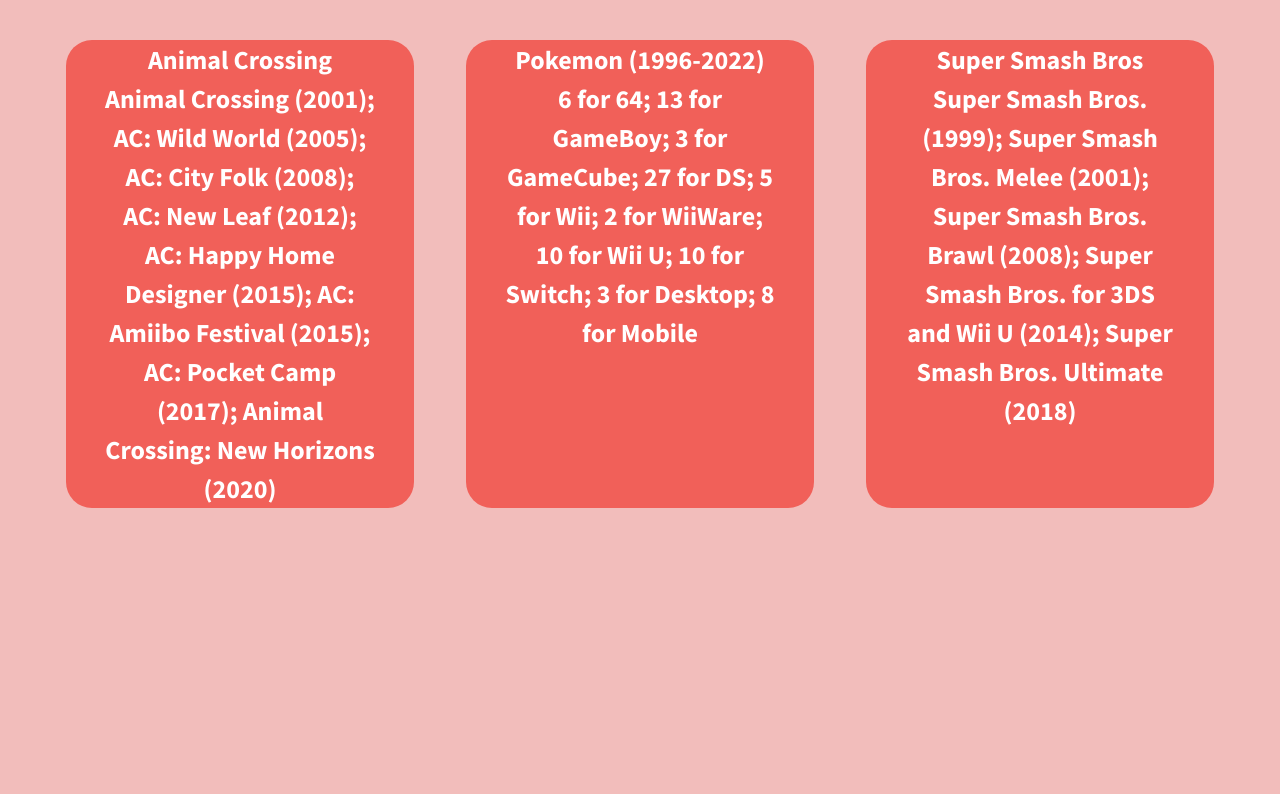
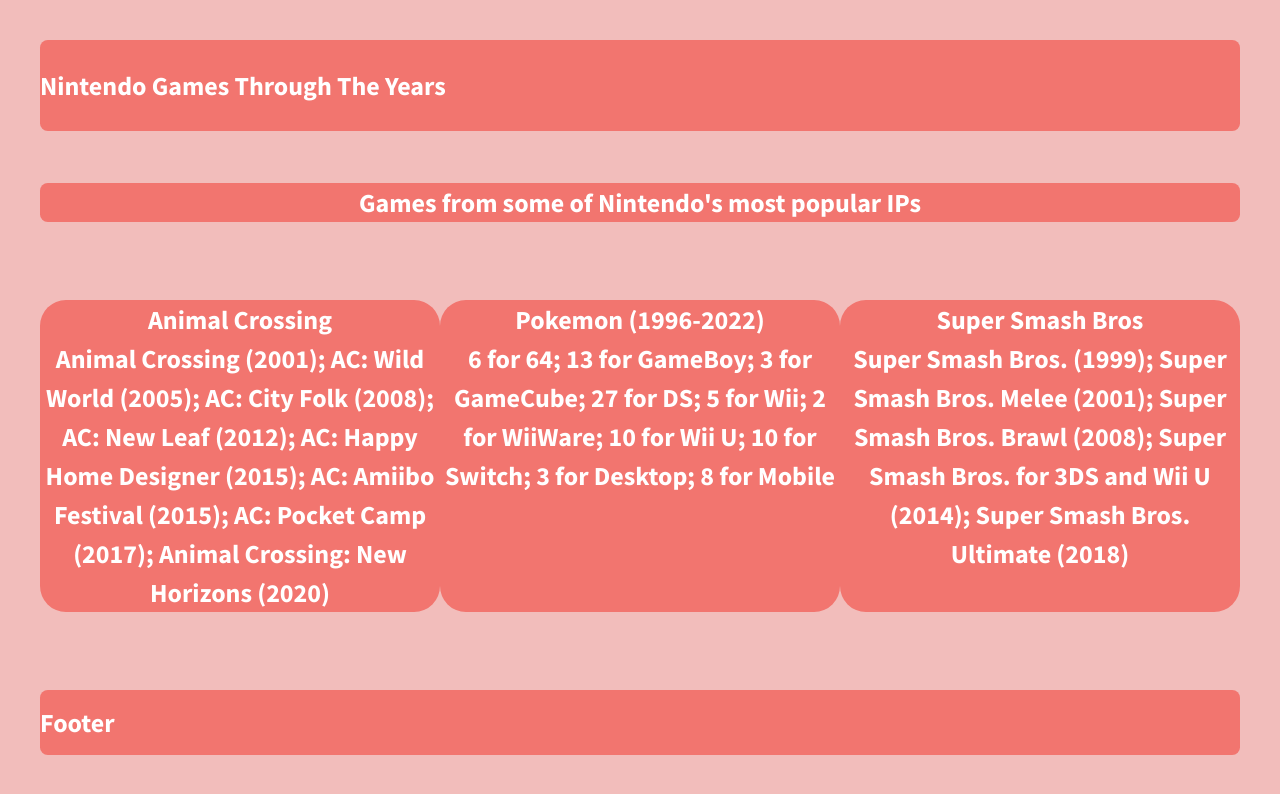
Before and after one commit to mirandatwodots/divs-flexbox, a plain HTML site: page index.html in a window 1280 px wide. Drawn offline with nearby package versions, Linux system fonts and the light colour scheme.

Commit message:
Completed flex layout

```diff
--- a/css/main.css
+++ b/css/main.css
@@ -111,7 +111,8 @@ body {
 
 .wrapper {
   /*add display:flex and set justify-content to space-between*/
-  display:flex;
+  display: flex;
+  flex-flow: row wrap;
   justify-content: space-between;
   font-weight: 700;
 
@@ -119,20 +120,58 @@ body {
 
 .div-1, .div-2, .div-3 {
   width: 30%;
-  display:flex;
-  justify-content: center;
-  align-items: stretch;
-  margin: 0 1em 0 1em;
-  padding: 0 1.5em 0 1.5em;
+  ddisplay: flex;
+  flex: 1;
+  justify-content: space-between;
+  dalign-items: center;
+  margin: 3em 0 3em 0;
+  dpadding: 0 1.5em 0 1.5em;
   color: #fff;
   line-height: 1.5em;
   font-size: 1.3em;
   text-align: center;
-  background-color: #f16059;
+  background-color: #f2756f;
   border-radius: 1em;
 
+}
 
+.header {
+  width: 100%;
+  display: flex;
+  justify-content:flex-start;
+  color: #fff;
+  line-height: 1.5em;
+  font-size: 1.3em;
+  background-color: #f2756f;
+  margin: 0 0 2em 0;
+  padding: 1em 0 1em 0;
+  border-radius: .3em;
 }
+
+.main {
+  width: 100%;
+  display: flex;
+  justify-content: center;
+  color: #fff;
+  line-height: 1.5em;
+  font-size: 1.3em;
+  background-color: #f2756f;
+  border-radius: .3em;
+}
+
+.footer {
+  width: 100%;
+  display: flex;
+  justify-content:flex-start;
+  color: #fff;
+  line-height: 1.5em;
+  font-size: 1.3em;
+  background-color: #f2756f;
+  border-radius: .3em;
+  padding: .5em 0 .5em 0;
+}
+}
+
 
 
 
--- a/index.html
+++ b/index.html
@@ -22,6 +22,12 @@
         <![endif]-->
 
         <section class="wrapper">
+            <div class="header">
+              <header>Nintendo Games Through The Years</header>
+            </div>
+            <div class="main">
+              <main>Games from some of Nintendo's most popular IPs</main>
+            </div>
             <div class="div-1">
                 Animal Crossing <br> Animal Crossing (2001); AC: Wild World (2005); AC: City Folk (2008); AC: New Leaf (2012); AC: Happy Home Designer (2015); AC: Amiibo Festival (2015); AC: Pocket Camp (2017); Animal Crossing: New Horizons (2020) </br>
             </div>
@@ -30,6 +36,9 @@
             </div>
             <div class="div-3">
                 Super Smash Bros <br> Super Smash Bros. (1999); Super Smash Bros. Melee (2001); Super Smash Bros. Brawl (2008); Super Smash Bros. for 3DS and Wii U (2014); Super Smash Bros. Ultimate (2018)</br>
+            </div>
+            <div class="footer">
+              <footer>Footer</footer>
             </div>
         </section>
 
```
